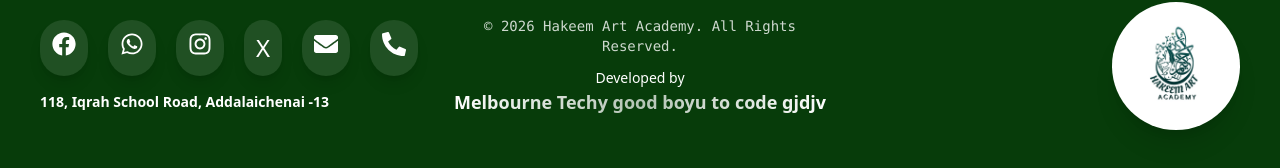
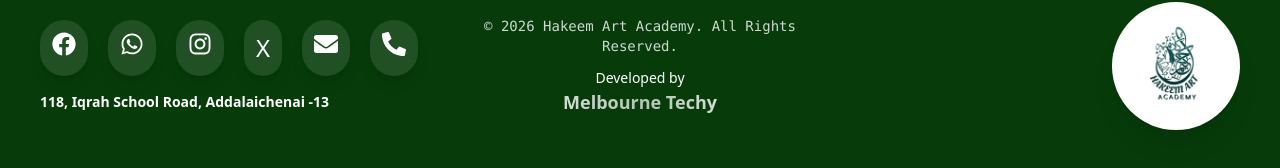
Before and after one commit to BenjaminKing0520/Hakeem-Art-Academy, a React (Vite) app: page / in a window 1280 px wide. Shown: the part 3235-3403 px from the top of the page. Built offline with nearby package versions, Linux system fonts and the light colour scheme.

Commit message:
new footer update

```diff
--- a/src/components/footer/FooterMain.jsx
+++ b/src/components/footer/FooterMain.jsx
@@ -93,7 +93,7 @@ export default function FooterMain() {
             <p
               className={`font-extrabold text-lg bg-clip-text text-transparent bg-gradient-to-r ${fbTheme.gradient}`}
             >
-              Melbourne Techy good boyu to code  gjdjv
+              Melbourne Techy
             </p>
           </div>
 
```
